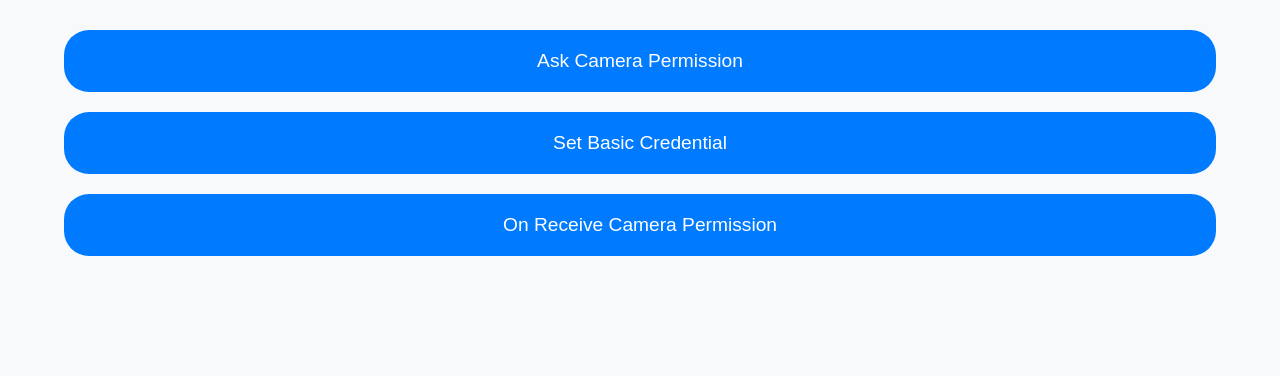
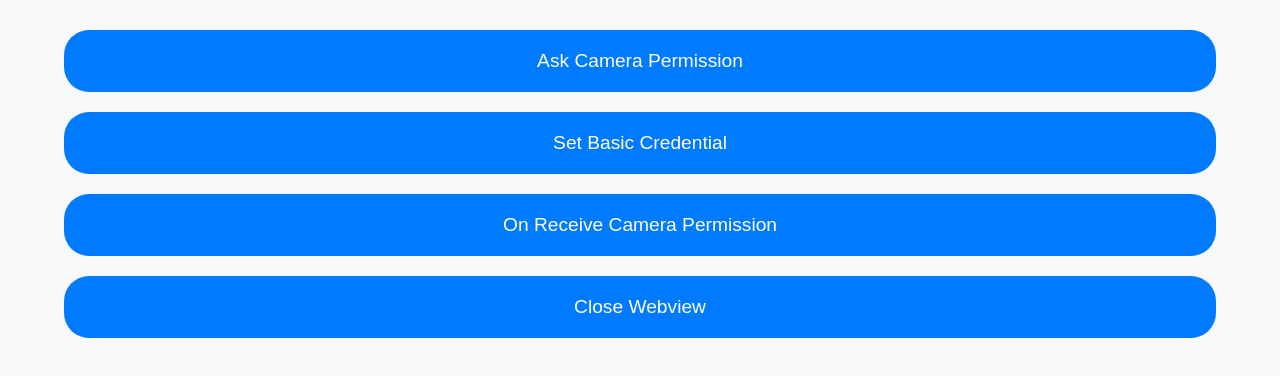
Before and after one commit to riyanpratamap/js, a plain HTML site: page index.html in a window 1280 px wide. Drawn offline with Linux system fonts and the light colour scheme.

Commit message:
Add close web view event

```diff
--- a/index.html
+++ b/index.html
@@ -52,11 +52,20 @@
                 console.log('Could not send message: ', e);
             }
         }
+
+        function closeWebView() {
+            try {
+                window.webkit.messageHandlers.closeWebView.postMessage(null);
+            } catch(e) {
+                console.log('Could not send message: ', e);
+            }
+        }
     </script>
 </head>
 <body>
     <button onclick="sendAskCameraPermission()">Ask Camera Permission</button>
     <button onclick="setBasicCredential()">Set Basic Credential</button>
     <button onclick="onReceiveCameraPermission()">On Receive Camera Permission</button>
+    <button onclick="closeWebView()">Close Webview</button>
 </body>
 </html>
```
